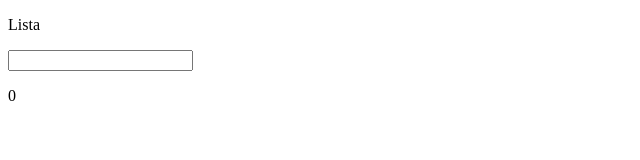
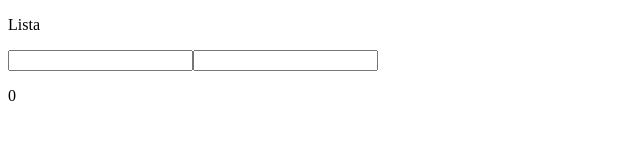
Before and after one commit to Robsonnsbr/projeto-react, a React (Create React App) app in the folder front-end/: page /pagina-inicial in a window 1280 px wide. Shown: the top 160 px of the page, without its empty margins (0-640 px from the left). Built offline with nearby package versions, Linux system fonts and the light colour scheme; data requests are answered from the project's data file.

Commit message:
Update Dashboard.tsx
nd

```diff
--- a/front-end/src/app/pages/dashboard/Dashboard.tsx
+++ b/front-end/src/app/pages/dashboard/Dashboard.tsx
@@ -84,6 +84,7 @@ export const Dashboard = () => {
             <p>Lista</p>
 
             <input onKeyDown={handleInputKeyDown} />
+            <input onKeyDown={handleInputKeyDown} />
 
             <p>{lista.filter((listItem) => listItem.isCompleted).length}</p>
 
```
